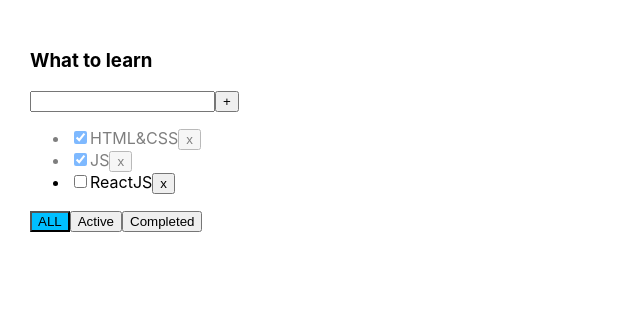
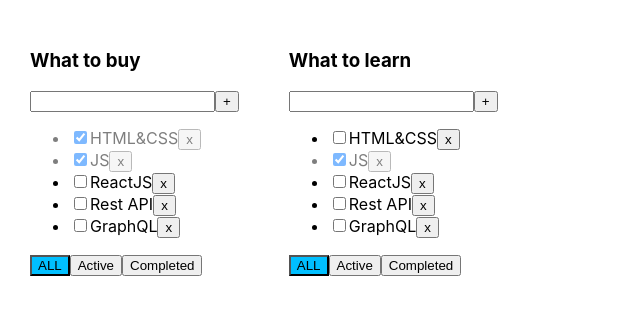
Before and after one commit to MaksimSelchukou/todolist, a React (Create React App) app: page / in a window 1280 px wide. Shown: the top 314 px of the page, without its empty margins (0-640 px from the left). Built offline with nearby package versions, Linux system fonts and the light colour scheme.

Commit message:
add functional(filter,changeStatus,addTask,removeTask)

```diff
--- a/src/App.tsx
+++ b/src/App.tsx
@@ -1,7 +1,7 @@
 import React, {useState} from 'react';
 
 import './App.css';
-import {Todolist} from "./Todolist";
+import {FilterValueType, Todolist} from "./Todolist";
 import {v1} from "uuid";
 
 export type TaskType = {
@@ -10,37 +10,85 @@ export type TaskType = {
     isDone: boolean
 }
 
+export type TaskStateType = {
+    [key: string]: Array<TaskType>
+}
+
+type TodolistsType = {
+    id: string
+    title: string
+    filter: FilterValueType
+}
+
 function App() {
 
+    let todolistId1 = v1();
+    let todolistId2 = v1();
 
-    const [tasks, setTasks] = useState<Array<TaskType>>([
+    let [todolists, setTodolists] = useState<Array<TodolistsType>>([
+        {id: todolistId1, title: "What to buy", filter: "all"},
+        {id: todolistId2, title: "What to learn", filter: "all"}
+    ])
+
+    let [tasks, setTasks] = useState<TaskStateType>({
+            [todolistId1]: [
                 {id: v1(), title: "HTML&CSS", isDone: true},
                 {id: v1(), title: "JS", isDone: true},
-        {id: v1(), title: "ReactJS", isDone: false}
-    ])
+                {id: v1(), title: "ReactJS", isDone: false},
+                {id: v1(), title: "Rest API", isDone: false},
+                {id: v1(), title: "GraphQL", isDone: false},
+            ],
+            [todolistId2]: [
+                {id: v1(), title: "HTML&CSS", isDone: false},
+                {id: v1(), title: "JS", isDone: true},
+                {id: v1(), title: "ReactJS", isDone: false},
+                {id: v1(), title: "Rest API", isDone: false},
+                {id: v1(), title: "GraphQL", isDone: false},
+            ]
+        }
+    );
 
-    const removeTask = (taskID: string) => {
-        setTasks(tasks.filter(f => f.id !== taskID))
+
+    const removeTask = (taskID: string, todolistID: string) => {
+        // setTasks(tasks.filter(f => f.id !== taskID))
+        setTasks({...tasks, [todolistID]: tasks[todolistID].filter(f => f.id !== taskID)})
     }
-    const addTask = (valueTask: string) => {
+    const addTask = (valueTask: string, todolistID: string) => {
         let newTask = {id: v1(), title: valueTask.trim(), isDone: false}
-        setTasks([newTask, ...tasks])
+        // setTasks([newTask, ...tasks])
+        setTasks({...tasks, [todolistID]: [newTask, ...tasks[todolistID]]})
+
     }
-    const changeStatus = (taskID: string, isDone: boolean) => {
-        setTasks([...tasks.map(m=>m.id === taskID ? {...m,isDone:isDone}:m)])
+    const changeStatus = (taskID: string, isDone: boolean, todolistID: string) => {
+        // setTasks([...tasks.map(m=>m.id === taskID ? {...m,isDone:isDone}:m)])
+        setTasks({...tasks, [todolistID]: tasks[todolistID].map(m => m.id === taskID ? {...m, isDone: isDone} : m)})
+    }
+
+    const changeFilterTask = (value: FilterValueType, todolistID: string) => {
+        setTodolists(todolists.map(m => m.id === todolistID ? {...m, filter: value} : m))
+        // setTodolists(todolists.map(m => m.id === TodoID ? {...m, filter: value} : m))
     }
 
 
     return (
         <div className="App">
+            {todolists.map(todo => {
+                return (
                     <Todolist
-                title="What to learn"
+                        key={todo.id}
+                        todolistID={todo.id}
+                        title={todo.title}
                         tasks={tasks}
                         removeTask={removeTask}
                         addTask={addTask}
                         changeStatus={changeStatus}
+                        filter={todo.filter}
+                        changeFilterTask={changeFilterTask}
 
                     />
+                )
+            })}
+
         </div>
     );
 }
--- a/src/Todolist.tsx
+++ b/src/Todolist.tsx
@@ -1,40 +1,45 @@
 import React, {KeyboardEvent, ChangeEvent, useState} from 'react';
-import {TaskType} from "./App";
+import {TaskStateType, TaskType} from "./App";
 
 //Типизация Тудулиста
 type TodolistType = {
-    tasks: Array<TaskType>
+    // tasks: Array<TaskType>
+    tasks: TaskStateType
     title: string
-    removeTask: (taskID: string) => void
-    addTask: (valueTask: string) => void
-    changeStatus: (taskID: string, isDone: boolean) => void
+    removeTask: (taskID: string,todolistID:string) => void
+    addTask: (valueTask: string,todolistID:string) => void
+    changeStatus: (taskID: string, isDone: boolean,todolistID:string) => void
+    todolistID:string
+    filter:FilterValueType
+    changeFilterTask:(value: FilterValueType,todolistID:string)=>void
 }
-type FilterValueType = "all" | "active" | "completed"
+export type FilterValueType = "all" | "active" | "completed"
 
 
 export const Todolist = (props: TodolistType) => {
 
     //UseStates
-    const [filter, setFilter] = useState<FilterValueType>("all")
+    // const [filter, setFilter] = useState<FilterValueType>("all")
     let [error, setError] = useState<string | null>(null)
     const [valueInput, setValueInput] = useState('')
 
 
     //Фильтрация тасок
-    const changeFilterTask = (value: FilterValueType) => {
-        setFilter(value)
+    const changeFilterTaskHandler = (value: FilterValueType,TodoID:string) => {
+        props.changeFilterTask(value,TodoID)
     }
-    let filteredTasks = props.tasks
-    if (filter === "active") {
-        filteredTasks = props.tasks.filter(f => !f.isDone)
+
+    let filteredTasks = props.tasks[props.todolistID]
+    if (props.filter === "active") {
+        filteredTasks = filteredTasks.filter(f => !f.isDone)
     }
-    if (filter === 'completed') {
-        filteredTasks = props.tasks.filter((f => f.isDone))
+    if (props.filter === 'completed') {
+         filteredTasks = filteredTasks.filter((f => f.isDone))
     }
 
     //Обработчики событий
-    const onClickDeleteTaskHandler = (taskID: string) => {
-        props.removeTask(taskID)
+    const onClickDeleteTaskHandler = (taskID: string,todolistID:string) => {
+        props.removeTask(taskID,todolistID)
     }
     const onChangeInputHandler = (event: ChangeEvent<HTMLInputElement>) => {
         setError('')
@@ -42,7 +47,7 @@ export const Todolist = (props: TodolistType) => {
     }
     const addTaskHandler = () => {
         if (valueInput.trim() !== "") {
-            props.addTask(valueInput)
+            props.addTask(valueInput,props.todolistID)
             setValueInput('')
         } else {
             setError('Ошибка')
@@ -51,7 +56,7 @@ export const Todolist = (props: TodolistType) => {
     const enterAddHandler = (event: KeyboardEvent<HTMLInputElement>) => {
         if (event.key === "Enter") {
             if (valueInput.trim() !== "") {
-                props.addTask(valueInput)
+                props.addTask(valueInput,props.todolistID)
                 setValueInput('')
             } else {
                 setError('Ошибка')
@@ -59,7 +64,7 @@ export const Todolist = (props: TodolistType) => {
         }
     }
     const onChangeStatusHandler = (taskID: string, event: ChangeEvent<HTMLInputElement>) => {
-        props.changeStatus(taskID, event.currentTarget.checked)
+        props.changeStatus(taskID, event.currentTarget.checked,props.todolistID)
     }
 
     return (
@@ -75,18 +80,18 @@ export const Todolist = (props: TodolistType) => {
                 {filteredTasks.map(t => <li key={t.id} className={t.isDone ? "is-done" : ""}>
                     <input type="checkbox" onChange={(e) => onChangeStatusHandler(t.id, e)} checked={t.isDone}/>
                     <span>{t.title}</span>
-                    <button onClick={() => onClickDeleteTaskHandler(t.id)}>x</button>
+                    <button onClick={() => onClickDeleteTaskHandler(t.id,props.todolistID)}>x</button>
                 </li>)}
             </ul>
             <div>
-                <button className={filter === "all" ? 'active-filter' : ''}
-                        onClick={() => changeFilterTask("all")}>ALL
+                <button className={props.filter === "all" ? 'active-filter' : ''}
+                        onClick={() => changeFilterTaskHandler("all",props.todolistID)}>ALL
                 </button>
-                <button className={filter === "active" ? 'active-filter' : ''}
-                        onClick={() => changeFilterTask("active")}>Active
+                <button className={props.filter === "active" ? 'active-filter' : ''}
+                        onClick={() => changeFilterTaskHandler("active",props.todolistID)}>Active
                 </button>
-                <button className={filter === "completed" ? 'active-filter' : ''}
-                        onClick={() => changeFilterTask("completed")}>Completed
+                <button className={props.filter === "completed" ? 'active-filter' : ''}
+                        onClick={() => changeFilterTaskHandler("completed",props.todolistID)}>Completed
                 </button>
             </div>
         </div>
```
Lines whose indentation alone changed are shown as unchanged.
